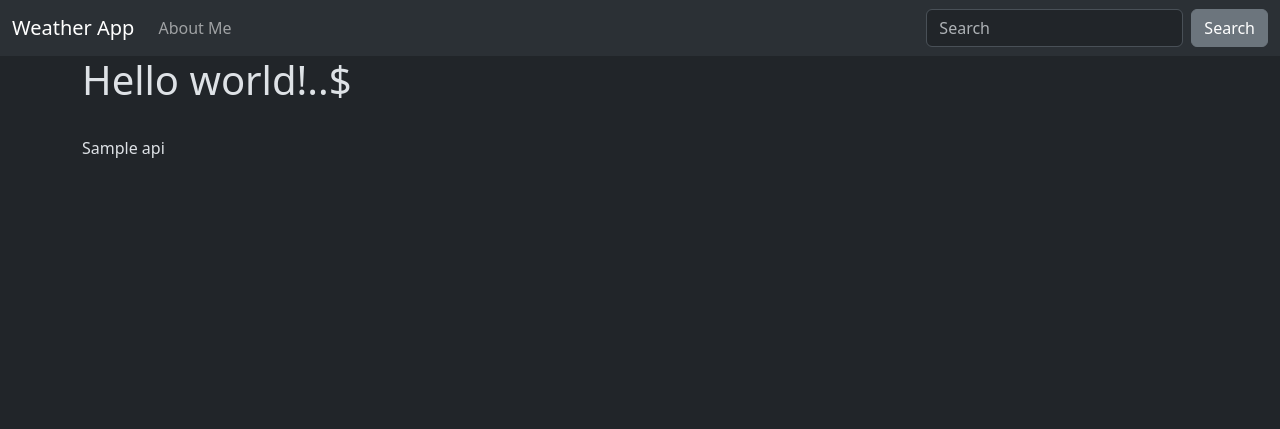
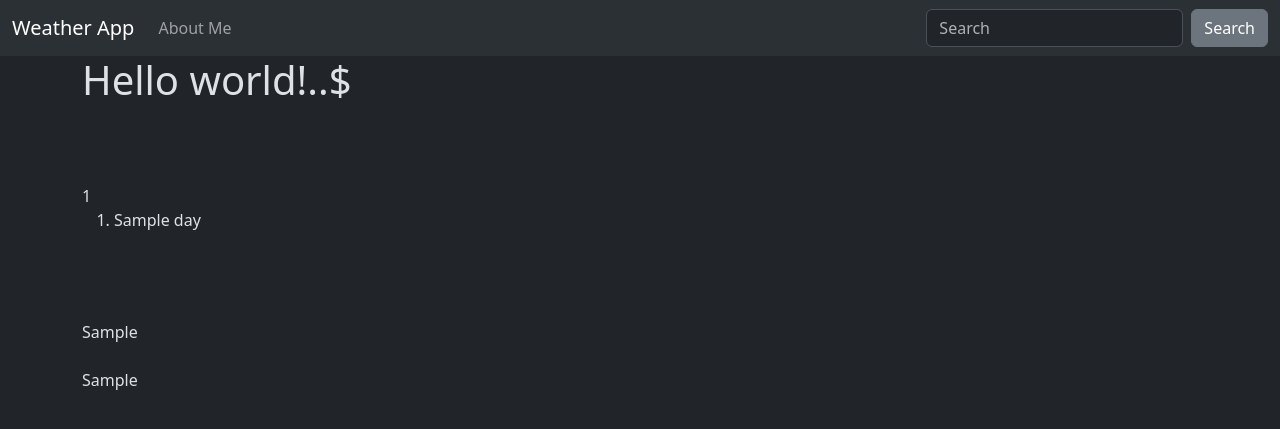
Before and after one commit to devHksingh/DjangoWeatherApp, a Django app: template lookup/templates/home.html in a window 1280 px wide. Shown: the top 429 px of the page. Run offline with Django 4.2, Linux system fonts and the light colour scheme; the template is opened without the code that fills it: most values are stand-ins (such as "Sample title", 1, 10 or a date in 2020).

Commit message:
fetching raw data for api and display on web page

```diff
--- a/lookup/templates/home.html
+++ b/lookup/templates/home.html
@@ -4,7 +4,20 @@
 {%block content%}
 
 <h1>Hello world!..$</h1>
-<br>
-{{api}}
+<br><br><br>
+
+{{api.daily.data|length}}
+
+<!-- data display -->
+<ol>
+ {%for data in api.daily.data%}
+        <li>{{data.day}}</li>
+ {%endfor%}
+</ol>
+
+<br><br><br>
+{{api.daily.data.0}}<br><br>
+
+{{api.daily.data.1}}<br><br>
 
 {%endblock%}
--- a/lookup/views.py
+++ b/lookup/views.py
@@ -10,14 +10,14 @@ def home(request):
 
     load_dotenv()
     api_key =os.getenv('RapidAPI-Key')
-    host = os.getenv('X-RapidAPI-Host')
+    # host = os.getenv('X-RapidAPI-Host')
 
-    url="https://ai-weather-by-meteosource.p.rapidapi.com/current"
+    url="https://ai-weather-by-meteosource.p.rapidapi.com/daily"
     querystring = {"place_id":"Delhi","timezone":"auto","language":"en","units":"metric"}
 
     headers = {
 	"X-RapidAPI-Key": api_key,
-	"X-RapidAPI-Host": host
+	"X-RapidAPI-Host": "ai-weather-by-meteosource.p.rapidapi.com"
     }
 
     response = requests.request("GET", url, headers=headers, params=querystring)
```
